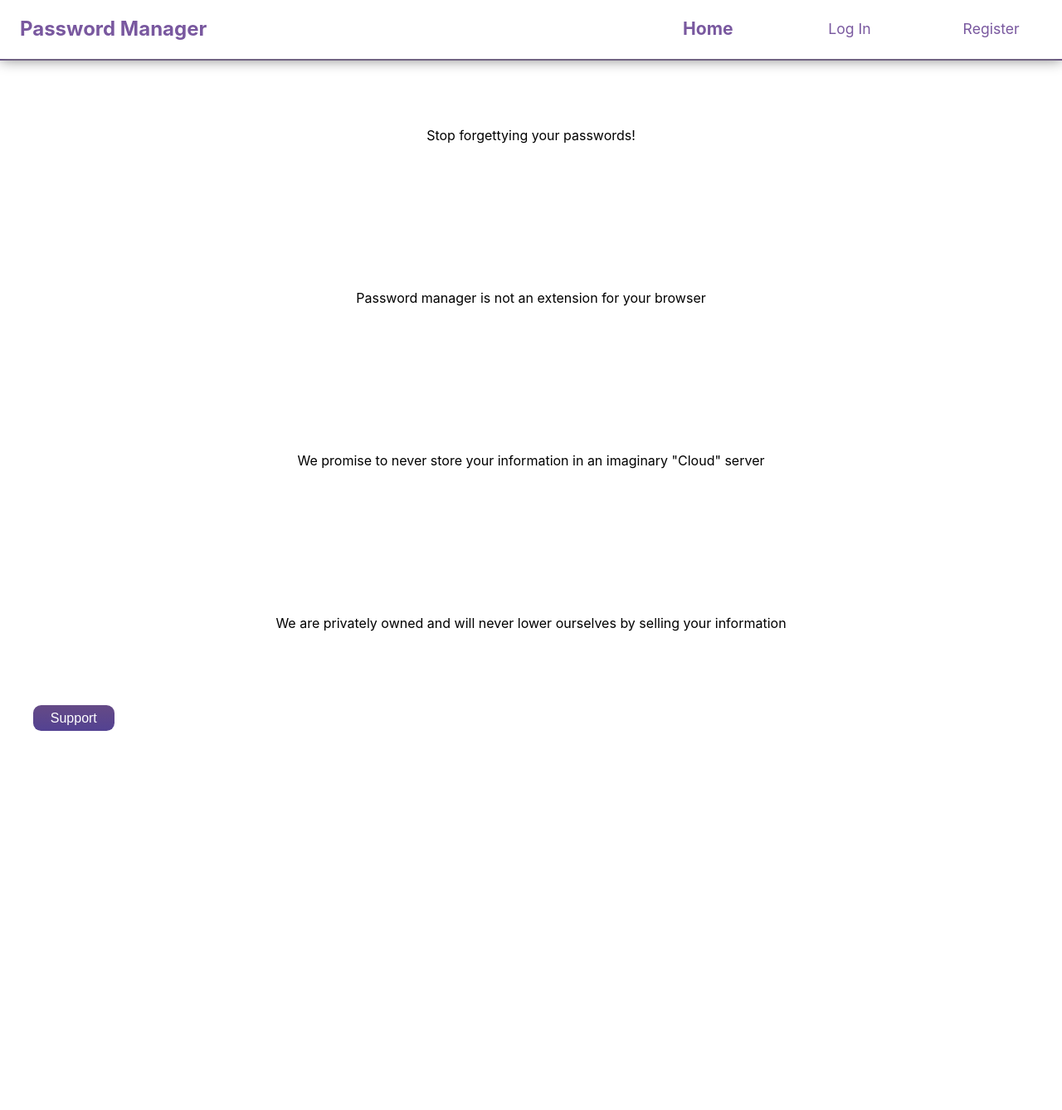
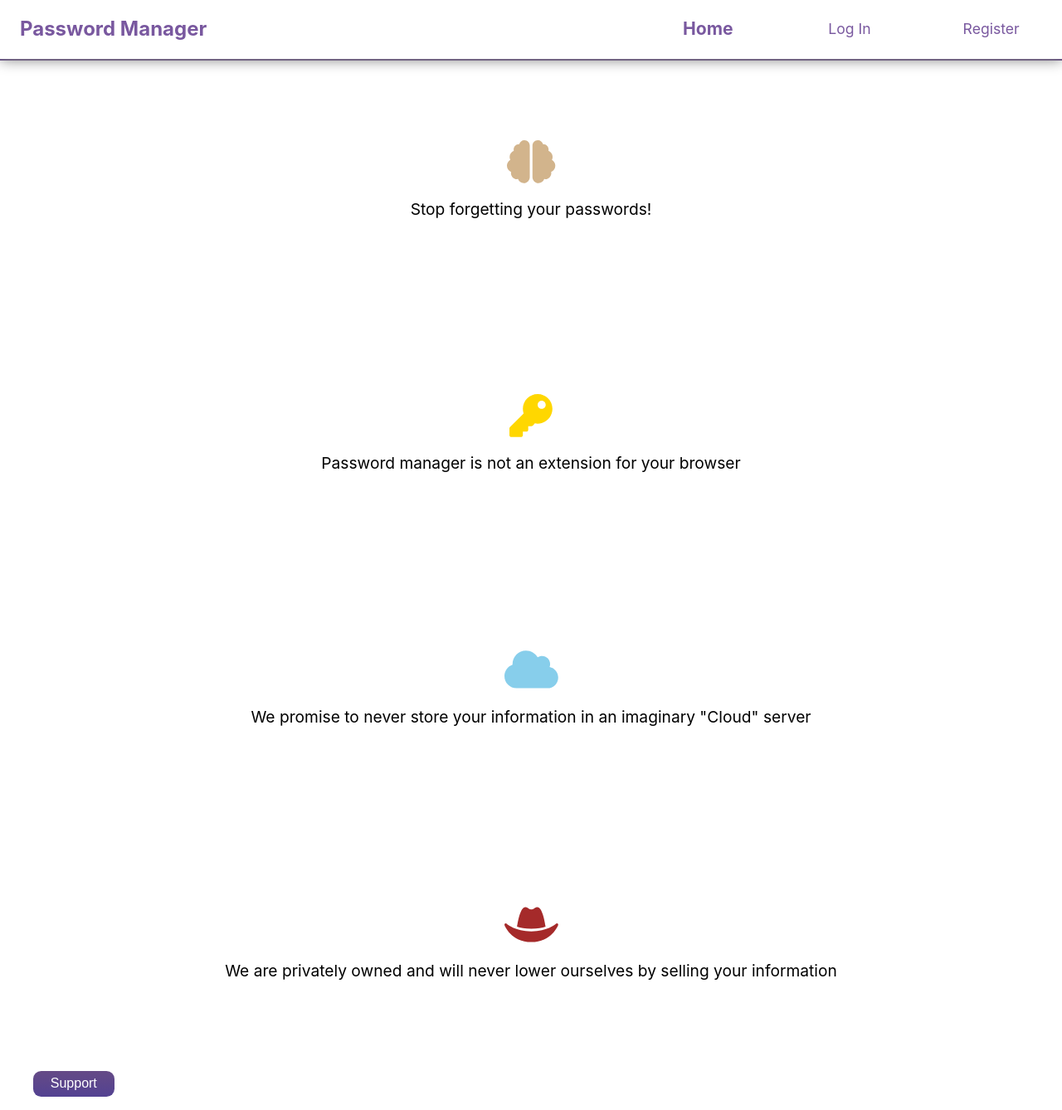
Before and after one commit to jasoncarcamo/password-manager-client, a React (Create React App) app: page / in a window 1280 px wide. Shown: the whole page at 83% size. Before the commit the page ends 897 px from the top, so only its background shows below. Built offline with nearby package versions, Linux system fonts and the light colour scheme.

Commit message:
Added icons to landing page

```diff
--- a/package.json
+++ b/package.json
@@ -3,6 +3,9 @@
   "version": "0.1.0",
   "private": true,
   "dependencies": {
+    "@fortawesome/fontawesome-svg-core": "^1.2.26",
+    "@fortawesome/free-solid-svg-icons": "^5.12.0",
+    "@fortawesome/react-fontawesome": "^0.1.8",
     "@testing-library/jest-dom": "^4.2.4",
     "@testing-library/react": "^9.4.0",
     "@testing-library/user-event": "^7.2.1",
--- a/public/index.html
+++ b/public/index.html
@@ -9,7 +9,7 @@
       name="description"
       content="Password manager hashes, sanitizes, and protects from cross side scripting before saving your password"
     />
-    <link rel="apple-touch-icon" href="%PUBLIC_URL%/logo192.png" />
+    <link rel="apple-touch-icon" href="%PUBLIC_URL%/logo512.png" />
     <!--
       manifest.json provides metadata used when your web app is installed on a
       user's mobile device or desktop. See https://developers.google.com/web/fundamentals/web-app-manifest/
--- a/src/components/LandingPage/LandingPage.css
+++ b/src/components/LandingPage/LandingPage.css
@@ -7,6 +7,12 @@
     margin: 0 auto;
 }
 
-#landing-page > p{
+#landing-page > div{
     padding: 5em 0;
+    text-align: center;
+    font-size: 1.2em;
 }
+
+.Icon{
+    font-size: 2.7em;
+}
--- a/src/components/LandingPage/LandingPage.js
+++ b/src/components/LandingPage/LandingPage.js
@@ -1,14 +1,49 @@
 import React from "react";
 import "./LandingPage.css";
+import {FontAwesomeIcon} from "@fortawesome/react-fontawesome";
+import {faKey, faBrain, faCloud, faHatCowboy} from "@fortawesome/free-solid-svg-icons";
 
 export default class extends React.Component{
     render(){
         return (
             <section id="landing-page">
-                <p>Stop forgettying your passwords!</p>
-                <p>Password manager is not an extension for your browser</p>
-                <p>We promise to never store your information in an imaginary "Cloud" server</p>
-                <p>We are privately owned and will never lower ourselves by selling your information</p>
+
+                <div>
+                    <FontAwesomeIcon
+                        className="Icon"
+                        icon={faBrain}
+                        style={{color: "tan"}}></FontAwesomeIcon>
+                    <p>Stop forgetting your passwords!</p>
+                </div>
+
+
+                <div>
+                    <FontAwesomeIcon
+                        className="Icon"
+                        icon={faKey}
+                        style={{color: "gold"}}></FontAwesomeIcon>
+                    <p>Password manager is not an extension for your browser</p>
+                </div>
+
+
+                <div>
+                    <FontAwesomeIcon
+                        className="Icon"
+                        icon={faCloud}
+                        style={{color: "skyblue"}}></FontAwesomeIcon>
+                    <p>We promise to never store your information in an imaginary "Cloud" server</p>
+                </div>
+
+
+                <div>
+                    <FontAwesomeIcon
+                        className="Icon"
+                        icon={faHatCowboy}
+                        style={{color: "brown"}}></FontAwesomeIcon>
+                    <p>We are privately owned and will never lower ourselves by selling your information</p>
+                </div>
+
+
             </section>
         );
     };
```
Also changed, not shown: public/logo192.png (deleted), public/manifest.json, 1 other file (tests, documents, lock files or other folders).
